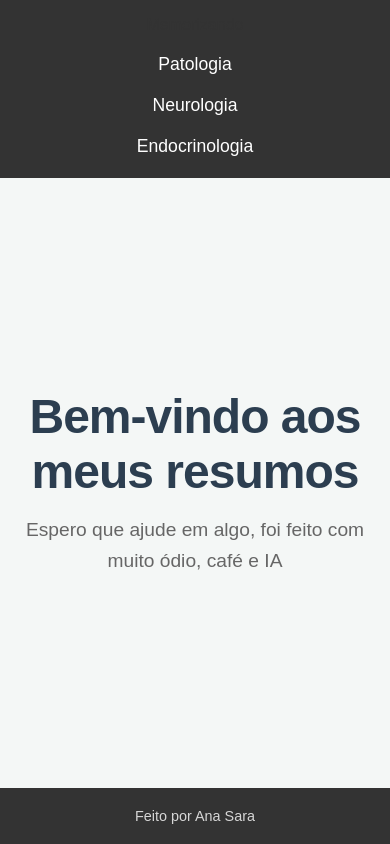
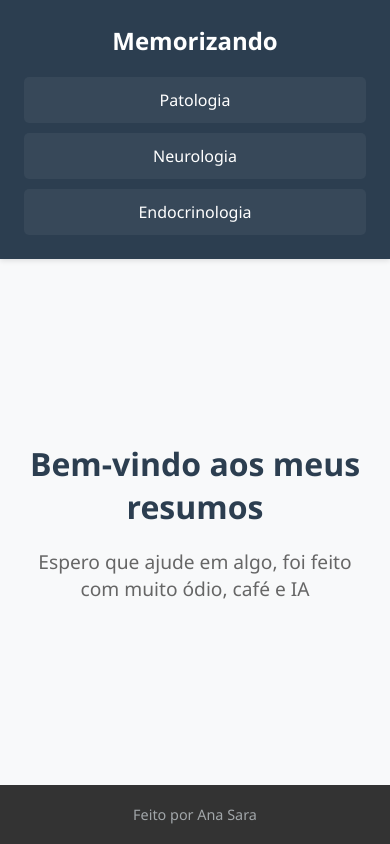
Before and after one commit to sarardc/Memorizzz, a plain HTML site: page index.html in a window 390 px wide. Drawn offline with Linux system fonts and the light colour scheme.

Commit message:
Refactor CSS styles for navbar and footer

```diff
--- a/style.css
+++ b/style.css
@@ -1,126 +1,147 @@
-/* Reset básico para limpar margens padrões */
+/* 1. RESET E CONFIGURAÇÕES GERAIS */
 * {
     margin: 0;
     padding: 0;
     box-sizing: border-box;
-    font-family: Arial, sans-serif;
+    font-family: 'Segoe UI', Tahoma, Geneva, Verdana, sans-serif;
 }
 
-/* --- Estilo da Navbar (Geral) --- */
+body {
+    display: flex;
+    flex-direction: column;
+    min-height: 100vh; /* Garante que o corpo ocupe a altura toda da tela */
+    background-color: #f8f9fa;
+    color: #333;
+}
+
+/* 2. BARRA DE NAVEGAÇÃO (NAVBAR) */
 .navbar {
-    background-color: #333;
+    background-color: #2c3e50; /* Azul escuro profissional */
     display: flex;
     justify-content: space-between;
     align-items: center;
     padding: 1rem 5%;
-    flex-wrap: wrap; /* Permite que os itens quebrem a linha se não couberem */
+    box-shadow: 0 2px 5px rgba(0,0,0,0.1);
+}
+
+.logo {
+    color: white;
+    font-size: 1.5rem;
+    font-weight: bold;
 }
 
 .nav-links {
     list-style: none;
     display: flex;
-    gap: 20px; /* Espaçamento moderno entre os itens */
+    gap: 20px;
 }
 
-/* --- AJUSTE PARA CELULAR (Telas menores que 768px) --- */
-@media (max-width: 768px) {
-    .navbar {
-        flex-direction: column; /* Coloca o logo em cima e o menu embaixo */
-        padding: 1rem;
-    }
-
-    .nav-links {
-        flex-direction: column; /* Empilha os links verticalmente */
-        width: 100%;
-        text-align: center;
-        gap: 10px;
-        margin-top: 15px;
-    }
-
-    .nav-links li {
-        margin-left: 0; /* Remove a margem lateral no celular */
-        width: 100%;
-    }
-
-/* Estilo global para todos os links do menu */
+/* Removendo o azul e o sublinhado dos links */
 .nav-links a {
-    color: white;               /* Muda de azul para branco */
-    text-decoration: none;      /* Remove o sublinhado feio */
-    font-weight: 500;           /* Deixa a letra um pouco mais gordinha */
-    font-size: 1.1rem;          /* Aumenta um pouco o tamanho */
-    transition: all 0.3s ease;  /* Faz as mudanças de cor serem suaves */
-    display: inline-block;
-    padding: 5px 10px;          /* Dá uma área de clique maior */
+    color: white;
+    text-decoration: none;
+    font-size: 1rem;
+    font-weight: 500;
+    transition: all 0.3s ease;
+    padding: 8px 12px;
 }
 
-/* Efeito quando você passa o mouse (Hover) */
 .nav-links a:hover {
-    color: #ff9800;             /* Muda para laranja (ou a cor que preferir) */
-    transform: translateY(-2px); /* Dá um leve pulinho para cima */
+    color: #ff9800; /* Laranja suave ao passar o mouse */
 }
 
-/* Estilo específico para o item "Endocrino" se quiser destacar */
-.nav-links a[href*="endocrino"] {
-    border: 1px solid rgba(255, 255, 255, 0.3); /* Um contorno sutil */
-    border-radius: 4px;
-}
-/* Destaque para a página atual */
-.nav-links a.active {
-    border-bottom: 2px solid #ff9800;
-    padding-bottom: 5px;
+/* 3. CONTEÚDO PRINCIPAL (CENTRALIZADO) */
+main {
+    flex: 1; /* Faz o main "esticar" e empurrar o footer para o fim da página */
+    display: flex;
+    flex-direction: column;
+    justify-content: center;
+    align-items: center;
+    text-align: center;
+    padding: 40px 20px;
 }
 
-/* Garante que o corpo da página ocupe a tela toda */
-body {
-    display: flex;
-    flex-direction: column;
-    min-height: 100vh;
-    background-color: #f4f7f6; /* Um cinza bem claro, mais elegante que o branco puro */
-    color: #333;
-}
-
-/* Centralização do conteúdo principal */
-main {
-    flex: 1; /* Faz o main ocupar todo o espaço entre o menu e o rodapé */
-    display: flex;
-    flex-direction: column;
-    justify-content: center; /* Centraliza verticalmente */
-    align-items: center;     /* Centraliza horizontalmente */
-    text-align: center;
-    padding: 20px;
-}
-
-/* Estilização dos textos para ficarem "bonitos" */
 main h1 {
-    font-size: 3rem;
+    font-size: 2.8rem;
     color: #2c3e50;
-    margin-bottom: 1rem;
-    font-weight: 800;
-    letter-spacing: -1px;
+    margin-bottom: 20px;
 }
 
 main p {
     font-size: 1.2rem;
+    max-width: 700px;
     color: #666;
-    max-width: 600px; /* Evita que o texto fique muito largo em telas grandes */
-    line-height: 1.6;
 }
 
-/* Adicionando um botão de chamada (opcional, mas fica profissional) */
-.btn-principal {
-    margin-top: 30px;
-    padding: 12px 30px;
-    background-color: #ff9800;
+/* 4. RODAPÉ (FOOTER) - CENTRALIZADO E FIXADO NO FUNDO */
+footer {
+    background-color: #2c3e50;
     color: white;
-    text-decoration: none;
-    border-radius: 30px;
-    font-weight: bold;
-    transition: transform 0.2s, background-color 0.2s;
+    padding: 30px 0;
+    width: 100%;
+    display: flex;
+    flex-direction: column;
+    justify-content: center;
+    align-items: center;
+    text-align: center;
+    margin-top: auto; /* Garante que ele fique no final mesmo com pouco conteúdo */
 }
 
-.btn-principal:hover {
-    background-color: #e68a00;
-    transform: scale(1.05); /* Efeito de aumentar levemente ao passar o mouse */
+.footer-content {
+    max-width: 1200px;
+    padding: 0 20px;
+}
+
+.footer-links {
+    list-style: none;
+    display: flex;
+    gap: 20px;
+    margin-bottom: 15px;
+    justify-content: center;
+}
+
+/* Removendo o azul dos links do rodapé também */
+.footer-links a {
+    color: #bdc3c7;
+    text-decoration: none;
+    font-size: 0.9rem;
+    transition: color 0.3s;
+}
+
+.footer-links a:hover {
+    color: #ff9800;
+}
+
+footer p {
+    font-size: 0.85rem;
+    color: #bdc3c7;
+}
+
+/* 5. RESPONSIVIDADE (PARA CELULAR) */
+@media (max-width: 768px) {
+    .navbar {
+        flex-direction: column;
+        padding: 1.5rem;
+    }
+
+    .nav-links {
+        flex-direction: column;
+        width: 100%;
+        margin-top: 20px;
+        gap: 10px;
+    }
+
+    .nav-links a {
+        display: block;
+        text-align: center;
+        background-color: rgba(255, 255, 255, 0.05);
+        border-radius: 5px;
+        padding: 12px;
+    }
+
+    main h1 {
+        font-size: 2rem;
+    }
 }
 
 /* Estilização do Rodapé */
```
